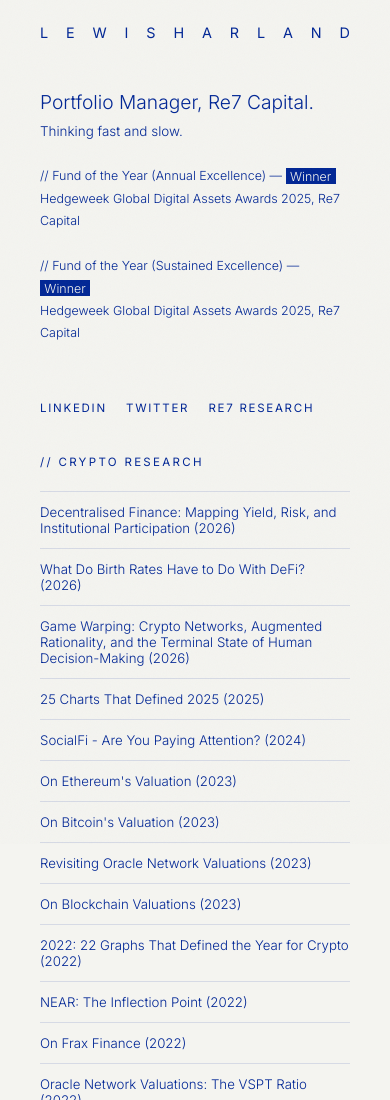
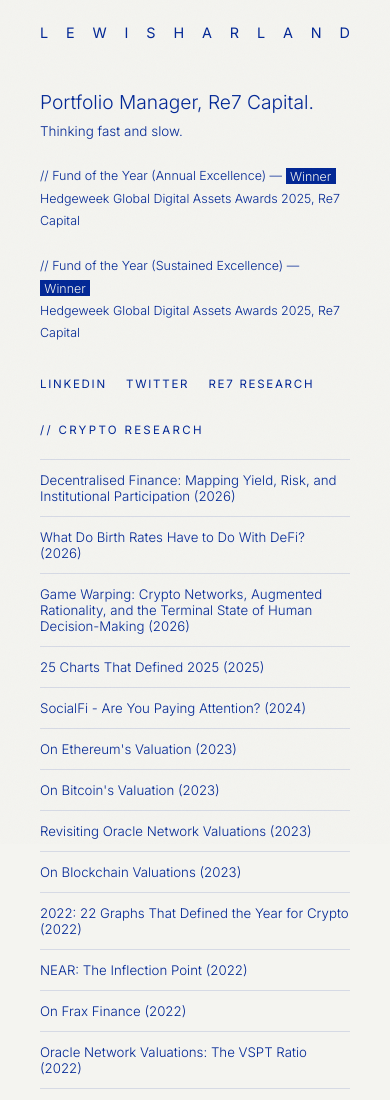
Before and after one commit to rf89e8u89nsdfsdfsdfsd/lewisharland.io, a plain HTML site: page index.html in a window 390 px wide. Shown: the top 1100 px of the page. Drawn offline with Linux system fonts and the light colour scheme.

Commit message:
Mobile: equal spacing above and below footer links

```diff
--- a/index.html
+++ b/index.html
@@ -206,6 +206,7 @@
 
       .intro {
         order: 1;
+        padding-bottom: 0;
       }
 
       footer {
@@ -215,12 +216,13 @@
         flex-direction: row;
         flex-wrap: wrap;
         gap: 1.2rem;
-        padding: 1.5rem 0;
+        padding: 2rem 0;
       }
 
       .research {
         order: 3;
         padding-left: 0;
+        padding-top: 0;
       }
     }
   </style>
@@ -259,7 +261,7 @@
           <li><a href="https://decentralparkcapital.substack.com/p/near-the-inflection-point-45e" target="_blank" rel="noopener">NEAR: The Inflection Point (2022)</a></li>
           <li><a href="https://decentralparkcapital.substack.com/p/on-frax-finance" target="_blank" rel="noopener">On Frax Finance (2022)</a></li>
           <li><a href="https://decentralparkcapital.substack.com/p/oracle-network-valuations-the-vspt" target="_blank" rel="noopener">Oracle Network Valuations: The VSPT Ratio (2022)</a></li>
-          <li><a href="https://decentralparkcapital.substack.com/p/2021-21-graphs-that-defined-the year" target="_blank" rel="noopener">2021: 21 Graphs That Defined The Year For Crypto (2021)</a></li>
+          <li><a href="https://decentralparkcapital.substack.com/p/2021-21-graphs-that-defined-the-year" target="_blank" rel="noopener">2021: 21 Graphs That Defined The Year For Crypto (2021)</a></li>
           <li><a href="https://www.decentralpark.io/research/hubble-protocol-investment-thesis" target="_blank" rel="noopener">Hubble Protocol Investment Thesis (2021)</a></li>
           <li><a href="https://cdn.prod.website-files.com/61338b3eaf0223b4f5c80487/613a6816ffc6ed01b53f499d_DPC%20Sushiswap%20(November%202020).pdf" target="_blank" rel="noopener">Sushiswap: A Fundamental Analysis (2020)</a></li>
           <li><a href="https://www.decentralpark.io/" target="_blank" rel="noopener">Scaling Ethereum: An Exploration of Layer 2 Solutions (2020)</a></li>
```
